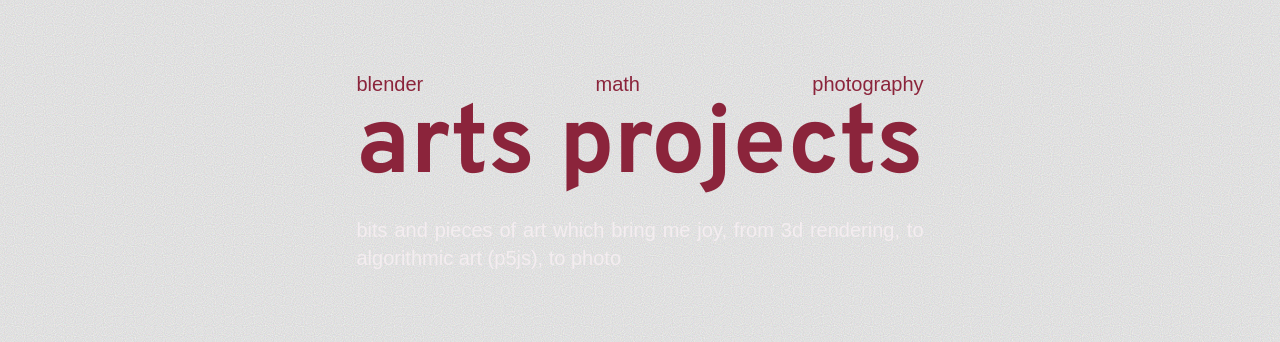
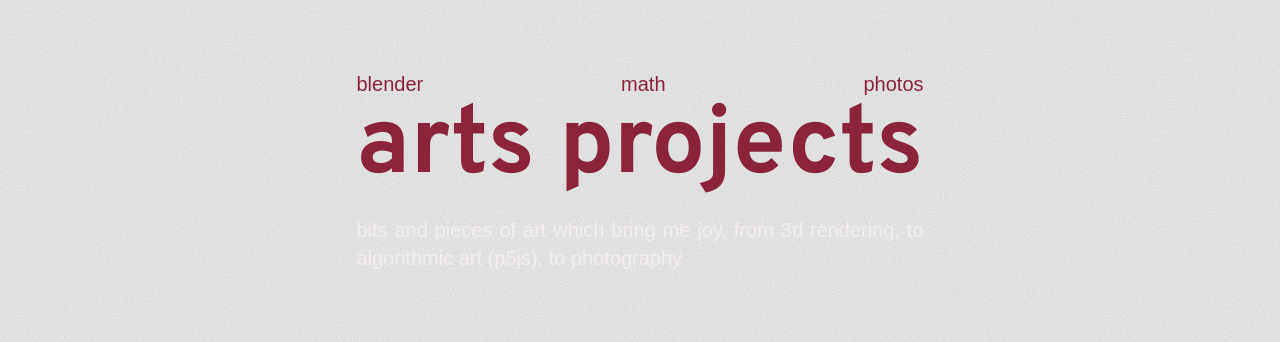
Before and after one commit to alexei-ozerov/alexeiozerov, a Next.js app: page /art in a window 1280 px wide. Shown: the part 219-561 px from the top of the page. Built offline with nearby package versions, Linux system fonts and the light colour scheme; a web font is replaced by a local one.

Commit message:
Update verbage

```diff
--- a/src/app/art/page.tsx
+++ b/src/app/art/page.tsx
@@ -14,13 +14,13 @@
         },
         {
             linkPath: "/art/photo",
-            linkText: "photography"
+            linkText: "photos"
         }];
 
     const backLink: string = "/"
     const header: string = "arts projects"
     const descriptions: string[] = [
-        "bits and pieces of art which bring me joy, from 3d rendering, to algorithmic art (p5js), to photo",
+        "bits and pieces of art which bring me joy, from 3d rendering, to algorithmic art (p5js), to photography",
     ]
 
     return (
--- a/src/app/music/page.tsx
+++ b/src/app/music/page.tsx
@@ -16,7 +16,7 @@
     const backLink: string = "/"
     const header: string = "music projects"
     const descriptions: string[] = [
-        "small and large ensemble compositional endeavours for a wide range of instruments that bring me joy - warning: the two links are currently under construction and non-operational",
+        "small and large ensemble compositional endeavours for a wide range of instruments that bring me joy",
     ]
 
     return (
```
